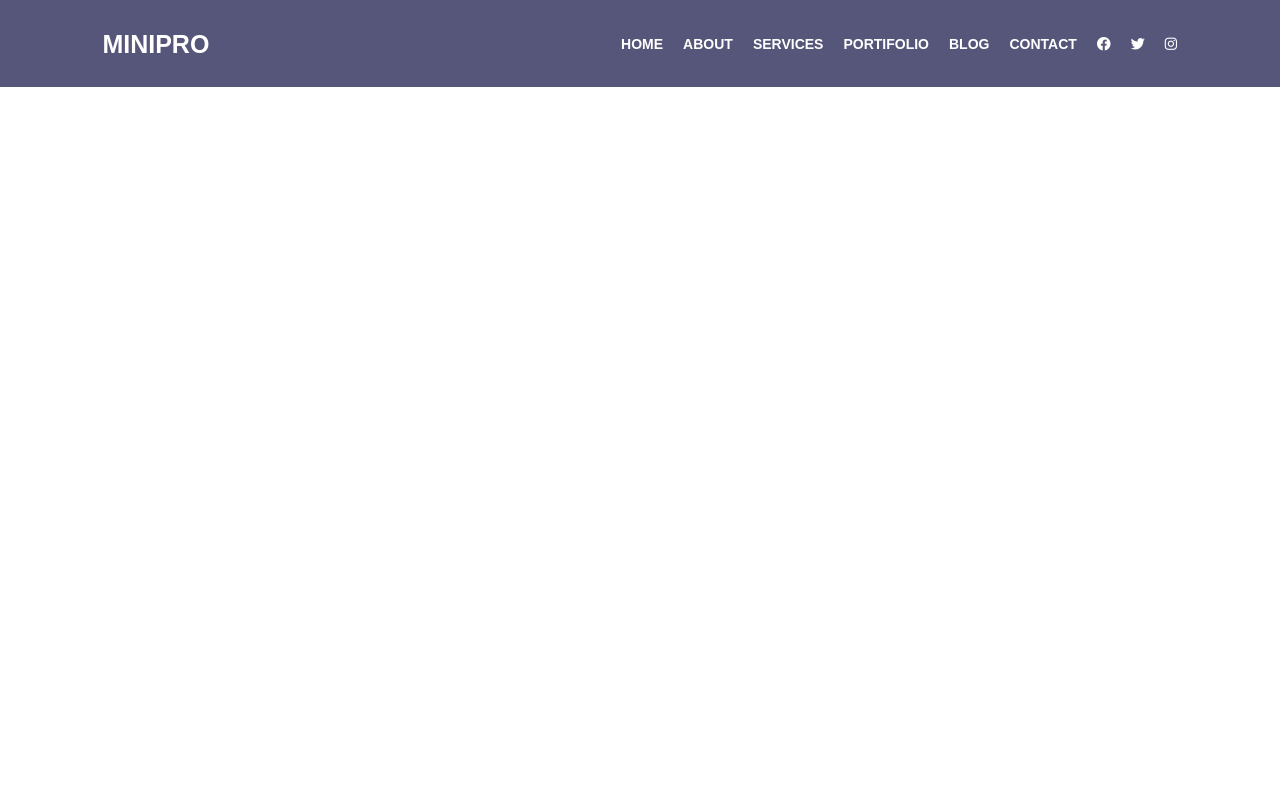
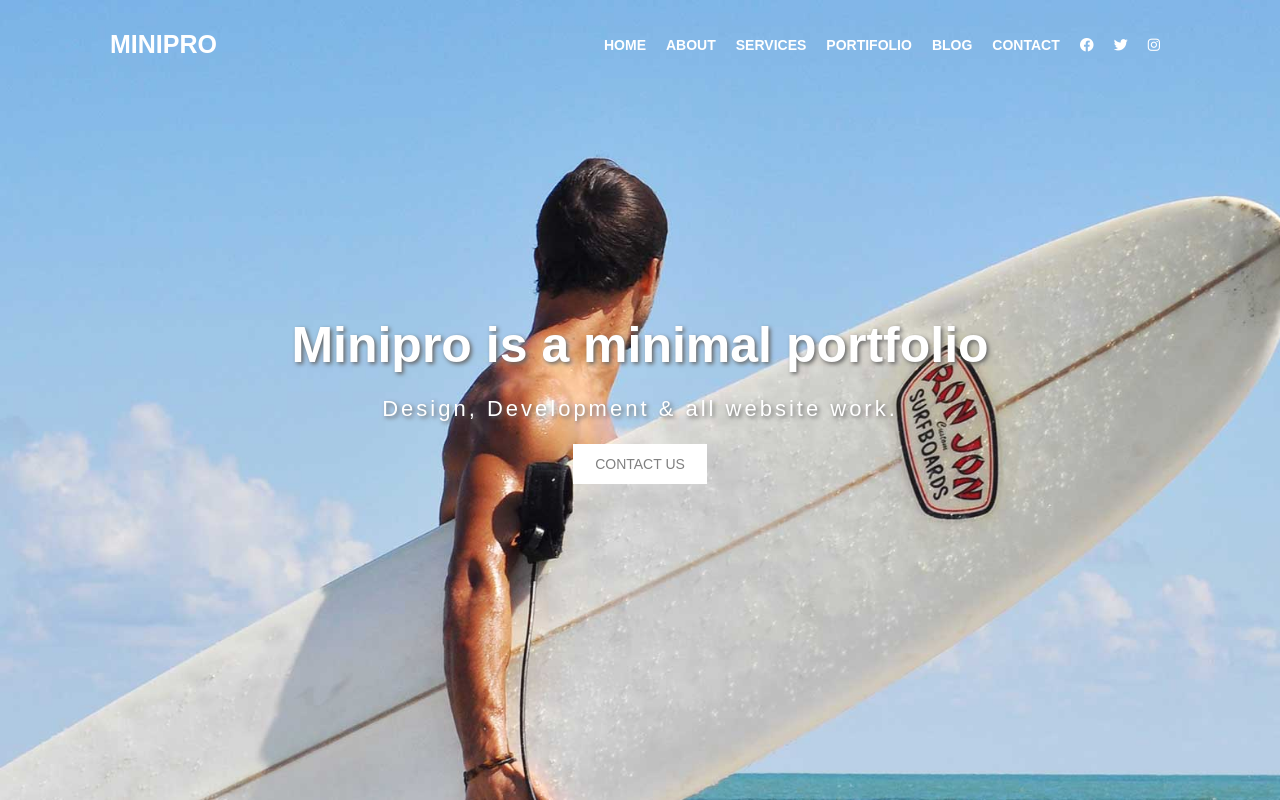
Before and after one commit to AnaClaudiaSac/clone-minipro, a plain HTML site: page index.html in a window 1280 px wide. Drawn offline with Linux system fonts and the light colour scheme.

Commit message:
finish header

```diff
--- a/css/styles.css
+++ b/css/styles.css
@@ -4,38 +4,34 @@ body {
     font-family: Arial, Helvetica, sans-serif;
 }
 
-.container {
-    width: 100%;
-    padding: 20px 0%;
-    background-color: rgb(86, 86, 122);
-    display: flex;
-}
-
-.logo {
-    width: 35%;
-    height: 20px;
-    font-size: 25px;
-    text-align: left;
-    font-weight: bold;
-    color: white;
-    padding: 0px 8%;
-}
-
-.logo p {
-    padding-top: 10px;
-    margin: 0;
+header {
+    background-image: url('../assets/img/s1.jpg');
+    background-size: cover;
+    height: 100vh;
+    position: relative;
 }
 
 .menu {
-    width: 65%;
+    width: 100%;
+    padding: 20px 0px;
+    display: flex;
+    justify-content: space-between;
+    position: fixed;
+}
+
+.menu h1 {
+    max-width: 200px;
+    margin: 0px 110px;
+    font-size: 25px;
     font-weight: bold;
-    font-size: 15px;
-    /* background-color: yellow; */
+    color: white;
+    padding-top: 10px;
 }
 
 ul {
     display: flex;
     list-style: none;
+    margin-right: 100px;
 }
 
 ul li {
@@ -46,9 +42,48 @@ ul li a {
     text-decoration: none;
     color: white;
     font-size: 14px;
+    font-weight: 700;
 }
 
 ul li a:hover {
     text-decoration: none;
     color: orange;
 }
+
+.header {
+    display: flex;
+    justify-content: center;
+    align-items: center;
+    height: 100%;
+}
+
+.header-content {
+    text-align: center;
+    color: white;
+}
+
+.header-content h1 {
+    font-size: 50px;
+    margin: 0;
+    text-shadow: 2px 2px 4px rgb(102, 102, 102);
+}
+
+.header-content p {
+    font-size: 22px;
+    letter-spacing: 3px;
+    text-shadow: 2px 2px 4px rgb(102, 102, 102);
+}
+
+.header-content button {
+    background-color: white;
+    border: 2px solid transparent;
+    padding: 10px 20px;
+    font-size: 14px;
+    color: gray;
+}
+
+.header-content button:hover {
+    background-color: transparent;
+    border: 2px solid #fff;
+    color: white;
+}
--- a/index.html
+++ b/index.html
@@ -13,14 +13,9 @@
 </head>
 
 <body>
-    <div class="container">
-
-
-        <div class="logo">
-            <p>MINIPRO</p>
-        </div>
-
+    <header>
         <div class="menu">
+            <h1>MINIPRO</h1>
             <ul>
                 <li><a href="">HOME</a></li>
                 <li><a href="">ABOUT</a></li>
@@ -33,11 +28,14 @@
                 <li><a href=""><i class="fa-brands fa-instagram"></i></a></li>
             </ul>
         </div>
-
-
-
-    </div>
-
+        <div class="header">
+            <div class="header-content">
+                <h1>Minipro is a minimal portfolio</h1>
+                <p>Design, Development & all website work.</p>
+                <button>CONTACT US</button>
+            </div>
+        </div>
+    </header>
 </body>
 
 </html>
```
